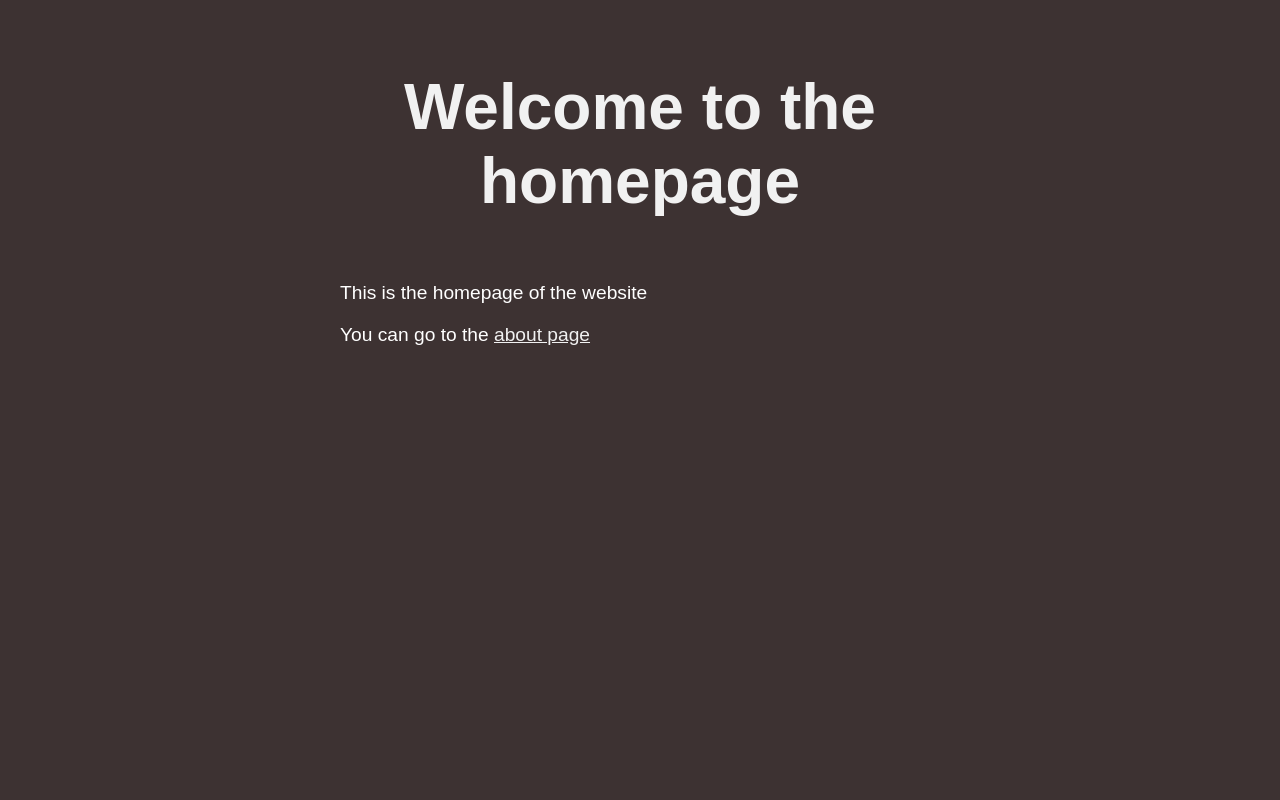
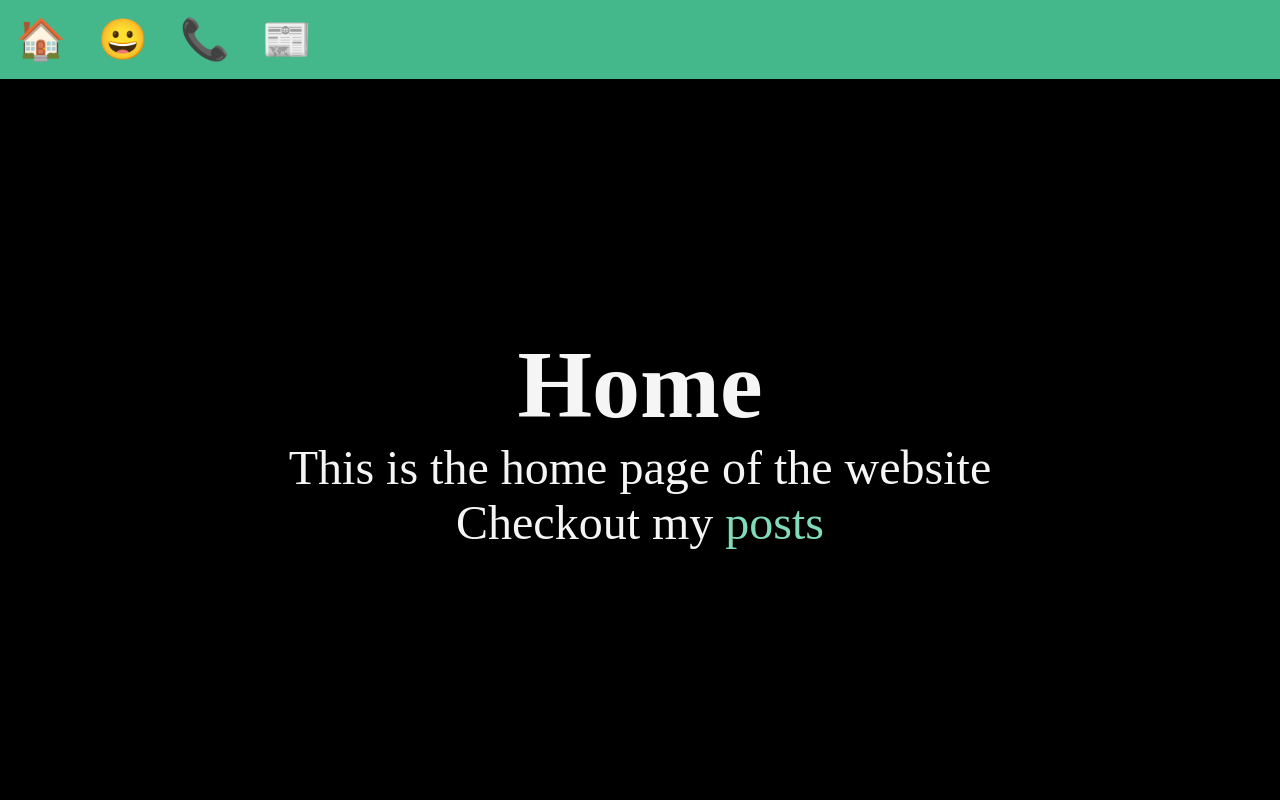
Before and after one commit to Robertron624/django-social-network, a Django app: page / in a window 1280 px wide. Run offline with Django 5.2, Linux system fonts and the light colour scheme.

Commit message:
adding layout template for every page
For centralizing the skeleton of every page also adding navigation bar

```diff
--- a/static/css/style.css
+++ b/static/css/style.css
@@ -1,41 +1,48 @@
-body {
-    background-color: #3d3232;
-    color: rgb(255, 255, 255);
-    font-family: 'Arial', sans-serif;
+* {
     margin: 0;
     padding: 0;
-
+    box-sizing: border-box;
 }
 
-h1, h2, h3, h4, p {
-    margin: 0;
-    padding: 0;
+body {
+    min-height: 100vh;
+    background-color: black;
+    color: whitesmoke;
+    font-size: 3rem;
+    display: flex;
+    flex-flow: column;
 }
 
-h1 {
-    text-align: center;
-    margin-top: 50px;
-    color: #f1f1f1;
-    font-size: 4rem;
-    margin-bottom: 4rem;
+nav {
+    padding: 1rem;
+    background-color: #44B78B;
+    color: white;
+    font-size: 2.5rem;
+    display: flex;
+    gap: 2rem;
 }
 
 main {
-    max-width: 600px;
-    margin: 0 auto;
-    padding: 20px;
+    flex-grow: 1;
+    display: grid;
+    place-content: center;
 }
 
+h1,
 p {
-    font-size: 1.2rem;
-    margin-inline: auto;
-}
-
-p:first-of-type {
-    margin-bottom: 20px;
+    text-align: center;
 }
 
 a {
-    color: #f1f1f1;
-    text-decoration: underline;
+    text-decoration: none;
+    color: #81dbb8;
+    transition: opacity .3s;
 }
+
+a:hover {
+    opacity: .85;
+}
+
+ul {
+    list-style: none;
+}
--- a/templates/home.html
+++ b/templates/home.html
@@ -1,19 +1,13 @@
-<!DOCTYPE html>
-{% load static %}
-<html lang="en">
-<head>
-    <meta charset="UTF-8">
-    <meta name="viewport" content="width=device-width, initial-scale=1.0">
-    <title>Homepage</title>
-    <link rel="stylesheet" href="{% static 'css/style.css' %}">
-</head>
-<body>
-    <main>
-        <h1>Welcome to the homepage</h1>
-        <p>This is the homepage of the website</p>
-        <p>
-            You can go to the <a href="/about">about page</a>
-        </p>
-    </main>
-</body>
-</html>
+{% extends 'layout.html' %}
+
+{% block title %}
+    Homepage
+{% endblock %}
+
+{% block content %}
+    <h1>Home</h1>
+    <p>This is the home page of the website</p>
+    <p>
+        Checkout my <a href="/posts">posts</a>
+    </p>
+{% endblock %}
--- /dev/null
+++ b/templates/layout.html
@@ -0,0 +1,39 @@
+<!DOCTYPE html>
+<html lang="en">
+{% load static %}
+<head>
+    <meta charset="UTF-8">
+    <meta name="viewport" content="width=device-width, initial-scale=1.0">
+    <title>
+        {% block title %}
+            Django App
+        {% endblock %}
+    </title>
+    <link rel="stylesheet" href="{% static 'css/style.css' %}">
+</head>
+<body>
+
+    <nav>
+        <a href="/">
+            🏠
+        </a>
+        <a href="/about">
+            😀
+        </a>
+        <a href="/contact">
+            📞
+        </a>
+        <a href="/posts">
+            📰
+        </a>
+    </nav>
+    <main>
+        {% block content %}
+        {% endblock %}
+    </main>
+
+    <script defer
+        src={% static 'js/script.js' %}
+    ></script>
+</body>
+</html>
```
Also changed, not shown: posts/templates/posts/posts_list.html (+10 -20 lines), templates/about.html (+10 -23 lines), templates/contact.html (+9 -17 lines).
